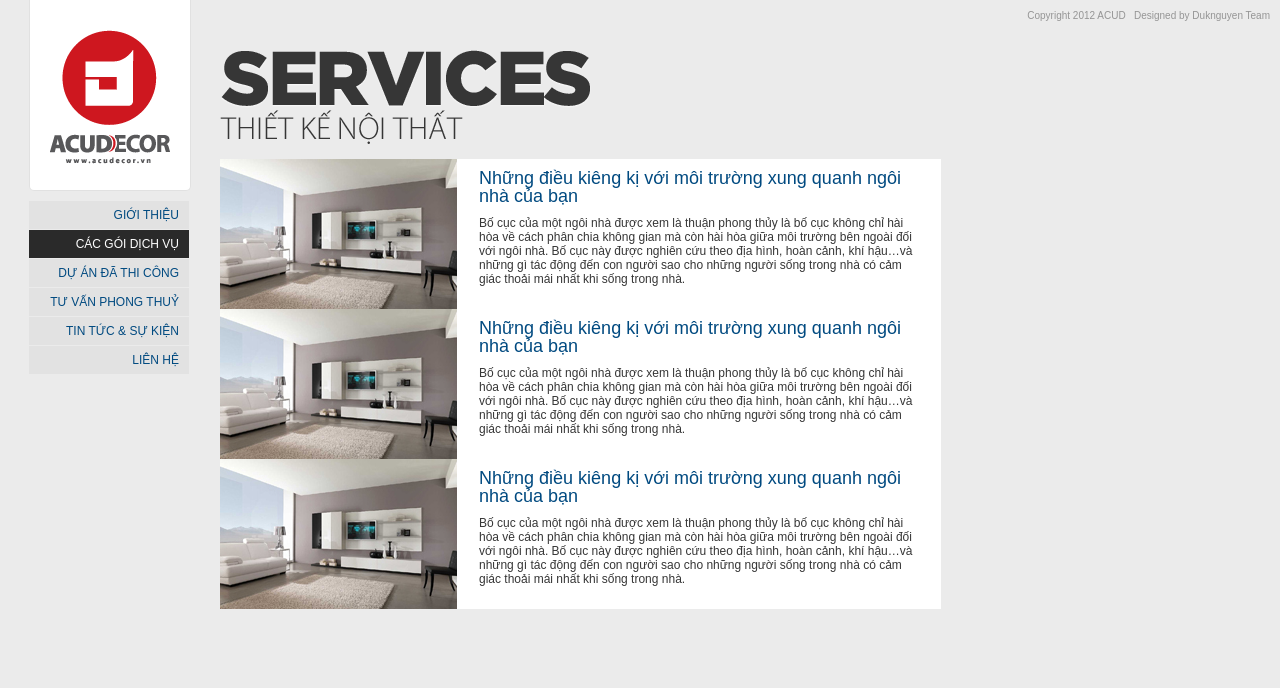
After one commit to nmtam/acudecor, a PHP site: page /headlines.html in a window 1280 px wide. The commit adds this page. Shown: the top 688 px of the page. Run offline with PHP 8.4, Linux system fonts and the light colour scheme.

Commit message:
First Headlines

```diff
--- a/css/style.css
+++ b/css/style.css
@@ -587,3 +587,32 @@
 	position:fixed; bottom:0; right:0;
 }
 /* end of Showcases */
+/* headlines */
+.inside_content_wrapper .headlines_content_wrapper {
+  margin-right:1px;
+}
+.headlines_content {
+  width: 725px;
+}
+.inside_content_wrapper .headlines_items {
+  margin-bottom: 10px;
+}
+.inside_content_wrapper .headlines_visible  .left{
+  float:left;
+  height: 150px;
+}
+.inside_content_wrapper .headlines_visible  .right{
+  float: left; width: 440px; height: 150px;
+  background: #fff;
+  padding: 0px 22px;
+}
+.headlines_visible .headlines_title {
+  color: #004a80;
+  font:normal 18px/18.4px Arial, Verdana;
+  margin: 10px 0px;
+}
+.headlines_visible .headlines_summary {
+  color: #363636;
+  font:normal 12px Arial, Verdana;
+}
+/* end of headlines */
--- /dev/null
+++ b/headlines.html
@@ -0,0 +1,94 @@
+<!DOCTYPE html>
+<html>
+<head>
+    <meta http-equiv="Content-Type" content="text/html; charset=utf-8" />
+    <title>Thiết kế nội thất | Các gói dịch vụ | ACUDECOR.VN</title>
+    <link rel="shortcut icon" href="favicon.ico" >
+    <!--[if IE]>
+    <script type="text/javascript" src="js/html5.js"></script>
+    <![endif]-->
+
+    <link rel="stylesheet" href="css/reset.css" />
+    <link rel="stylesheet" href="js/modalbox/css/jquery.modalbox.css" />
+    <link rel="stylesheet" href="css/style.css" />
+</head>
+<body class="fe">
+    <div id="site_wrapper">
+
+        <section class="inside_content_wrapper">
+        	<h1 class="page_title hide_content" id="service_thietkenoithat">Services - Thiết kế nội thất</h1>
+
+            <div class="headlines_content">
+            	<div class="headlines_content_wrapper clearfix">
+                    <section class="headlines_items">
+                        <section class="headlines_visible">
+							<div class="left"><img src="userfiles/headlines_1.jpg" alt="Những điều kiêng kỵ"></div>
+							<section class="right">
+								<div class="headlines_title">
+									Những điều kiêng kị với môi trường xung quanh ngôi nhà của bạn
+								</div>
+								<div class="headlines_summary">
+								  Bố cục của một ngôi nhà được xem là thuận phong thủy là bố cục không chỉ hài hòa về cách phân chia không gian mà còn hài hòa giữa môi trường bên ngoài đối với ngôi nhà. Bố cục này được nghiên cứu theo địa hình, hoàn cảnh, khí hậu…và những gì tác động đến con người sao cho những người sống trong nhà có cảm giác thoải mái nhất khi sống trong nhà.
+								</div>
+							</section>
+						</section>
+					</section>
+					<section class="headlines_items">
+                        <section class="headlines_visible">
+							<div class="left"><img src="userfiles/headlines_1.jpg" alt="Những điều kiêng kỵ"></div>
+							<section class="right">
+								<div class="headlines_title">
+									Những điều kiêng kị với môi trường xung quanh ngôi nhà của bạn
+								</div>
+								<div class="headlines_summary">
+								  Bố cục của một ngôi nhà được xem là thuận phong thủy là bố cục không chỉ hài hòa về cách phân chia không gian mà còn hài hòa giữa môi trường bên ngoài đối với ngôi nhà. Bố cục này được nghiên cứu theo địa hình, hoàn cảnh, khí hậu…và những gì tác động đến con người sao cho những người sống trong nhà có cảm giác thoải mái nhất khi sống trong nhà.
+								</div>
+							</section>
+						</section>
+					</section>
+					<section class="headlines_items">
+                        <section class="headlines_visible">
+							<div class="left"><img src="userfiles/headlines_1.jpg" alt="Những điều kiêng kỵ"></div>
+							<section class="right">
+								<div class="headlines_title">
+									Những điều kiêng kị với môi trường xung quanh ngôi nhà của bạn
+								</div>
+								<div class="headlines_summary">
+								  Bố cục của một ngôi nhà được xem là thuận phong thủy là bố cục không chỉ hài hòa về cách phân chia không gian mà còn hài hòa giữa môi trường bên ngoài đối với ngôi nhà. Bố cục này được nghiên cứu theo địa hình, hoàn cảnh, khí hậu…và những gì tác động đến con người sao cho những người sống trong nhà có cảm giác thoải mái nhất khi sống trong nhà.
+								</div>
+							</section>
+						</section>
+					</section>
+                </div>
+        	</div>
+        </section>
+        <section id="inside_footer">
+        	<nav class="clearfix">
+            	<ul>
+                	<li><a href="#" class="active">Thiết kế nội thất</a></li>
+                    <li><a href="#">Chi phí thực hiện</a></li>
+                    <li><a href="#">Vật liệu xây dựng</a></li>
+                </ul>
+            </nav>
+        </section>
+
+        <!-- Other part: logo, navigation, copyright,...-->
+        <div id="logo"><a href="/" class="hide_content"><span>Welcome to ACUDECOR.VN</span></a></div>
+        <nav id="main_navigation">
+            <ul>
+                <li><a href="#">Giới thiệu</a></li>
+                <li><a href="#" class="active">Các gói dịch vụ</a></li>
+                <li><a href="#">Dự án đã thi công</a></li>
+                <li><a href="#">Tư vấn Phong thuỷ</a></li>
+                <li><a href="#">Tin tức & sự kiện</a></li>
+                <li><a href="#">Liên hệ</a></li>
+            </ul>
+        </nav>
+        <div id="copyright">Copyright 2012 ACUD &nbsp; Designed by Duknguyen Team</div>
+    </div>
+
+    <script src="js/jquery.js"></script>
+    <script src="js/modalbox/js/jquery.modalbox-1.4.1-min.js"></script>
+	<script src="js/utils.js"></script>
+</body>
+</html>
```
Also changed, not shown: userfiles/headlines_1.jpg (added).
